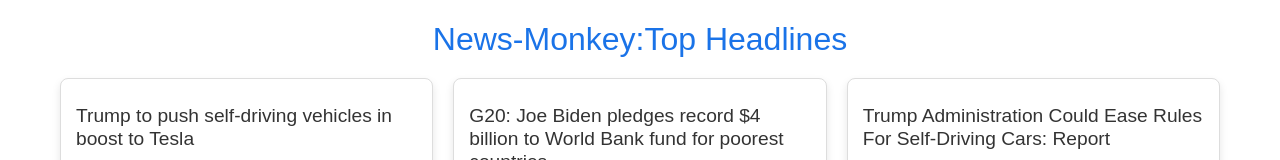
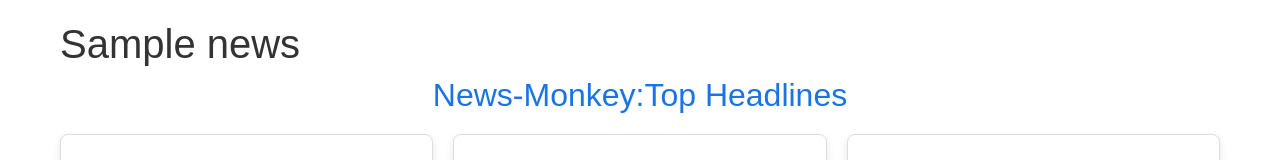
Before and after one commit to chalisesaroj/REACT-NEWS-WEBSITE, a React (Create React App) app: page / in a window 1280 px wide. Shown: the top 160 px of the page. Built offline with nearby package versions, Linux system fonts and the light colour scheme; grey boxes are pictures that could not be loaded.

Commit message:
changed by ananta

```diff
--- a/src/Components/mapdemo.js
+++ b/src/Components/mapdemo.js
@@ -11,6 +11,7 @@
 
 return(
     <div className="news-container">
+        <h1>Sample news</h1>
         <h1 className="news-title">News-Monkey:Top Headlines</h1>
     <div className="news-grid">
     {newsdata.articles.slice().reverse().map((article,index)=>{
```
